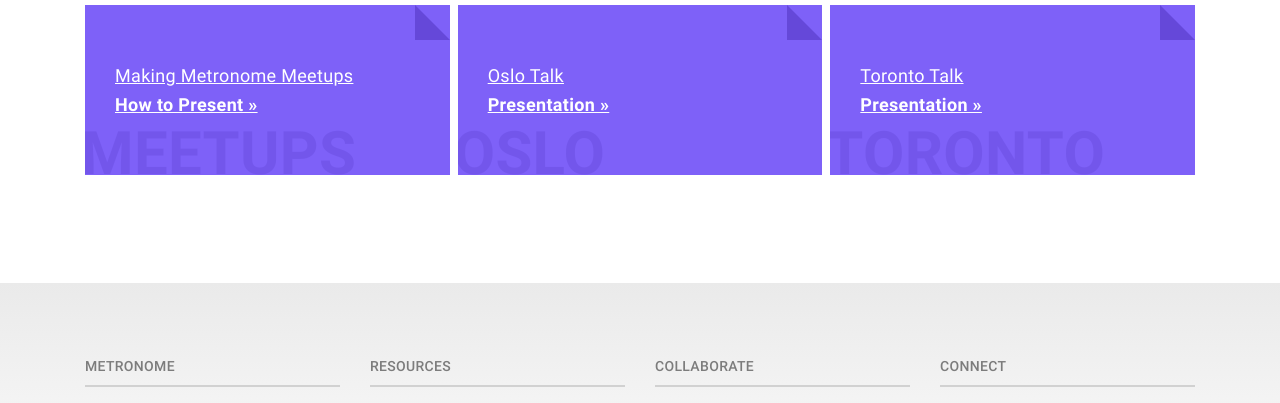
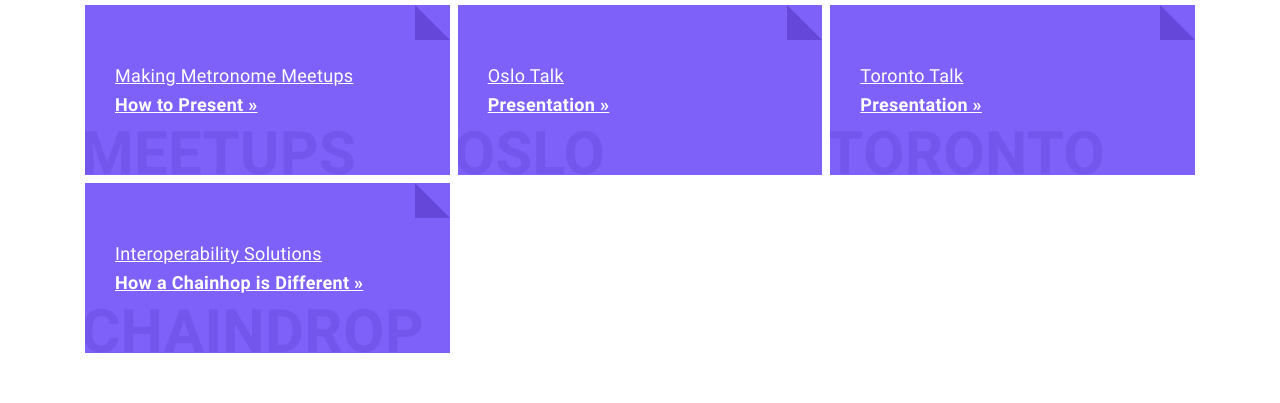
Before and after one commit to thegroveco/metronome.io_v2.0, a website: page src/engage/index.html in a window 1280 px wide. Shown: the part 2386-2789 px from the top of the page. Drawn offline with Linux system fonts and the light colour scheme; a script that the page names is missing.

Commit message:
Engage page assets

```diff
--- a/src/assets/scss/components/_pages.scss
+++ b/src/assets/scss/components/_pages.scss
@@ -307,6 +307,11 @@ body.home {
 			color: #FFF;
 			text-decoration: underline;
 
+			> div {
+				position: relative;
+				z-index: 2;
+			}
+
 			.page-turn {
 				display: block;
 				position: absolute;
@@ -331,6 +336,7 @@ body.home {
 			    font-weight: 700;
 			    color: #6448D9;
 			    opacity: .4;
+			    z-index: 1;
 			}
 
 			&.q-first {
--- a/src/engage/index.html
+++ b/src/engage/index.html
@@ -163,7 +163,7 @@
 					</a>
 				</div>
 				<div class="col-sm-6 col-lg-4 mb-2 q-link px-1">
-					<a href="/download/MET_General_Presentation.pdf" target="_blank" class="d-flex align-items-center">
+					<a href="/download/Metronome-Overview-Presentation.zip" target="_blank" class="d-flex align-items-center">
 						<span class="page-turn"></span>
 						<span class="accent">OVERVIEW</span>
 						<div>
@@ -173,7 +173,7 @@
 					</a>
 				</div>
 				<div class="col-sm-6 col-lg-4 mb-2 q-link px-1">
-					<a href="/download/MET_Top_5_Reasons.pdf" target="_blank" class="d-flex align-items-center">
+					<a href="/download/Why-MET-is-Different.pdf" target="_blank" class="d-flex align-items-center">
 						<span class="page-turn"></span>
 						<span class="accent">WHY</span>
 						<div>
@@ -183,7 +183,7 @@
 					</a>
 				</div>
 				<div class="col-sm-6 col-lg-4 mb-2 q-link px-1">
-					<a href="/download/MET_How_to_Present.pdf" target="_blank" class="d-flex align-items-center">
+					<a href="/download/Making-Metronome-Meetups.pdf" target="_blank" class="d-flex align-items-center">
 						<span class="page-turn"></span>
 						<span class="accent">MEETUPS</span>
 						<div>
@@ -209,6 +209,16 @@
 						<div>
 							<span class="d-block">Toronto Talk</span>
 							<span class="font-weight-bold">Presentation &raquo;</span>
+						</div>
+					</a>
+				</div>
+				<div class="col-sm-6 col-lg-4 mb-2 q-link px-1">
+					<a href="/download/Chainhop.pdf" target="_blank" class="d-flex align-items-center">
+						<span class="page-turn"></span>
+						<span class="accent">CHAINDROP</span>
+						<div>
+							<span class="d-block">Interoperability Solutions</span>
+							<span class="font-weight-bold">How a Chainhop is Different &raquo;</span>
 						</div>
 					</a>
 				</div>
```
Also changed, not shown: src/dist/css/main.css, 4 other files.
